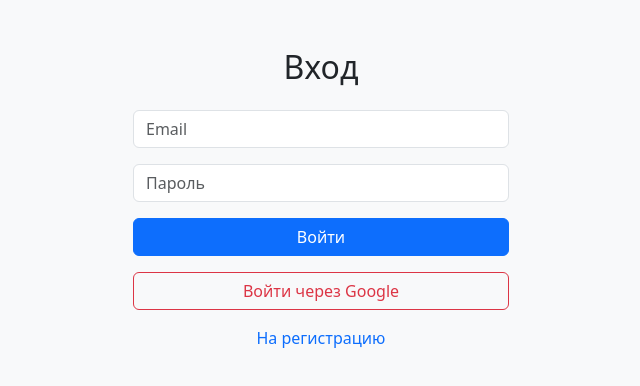
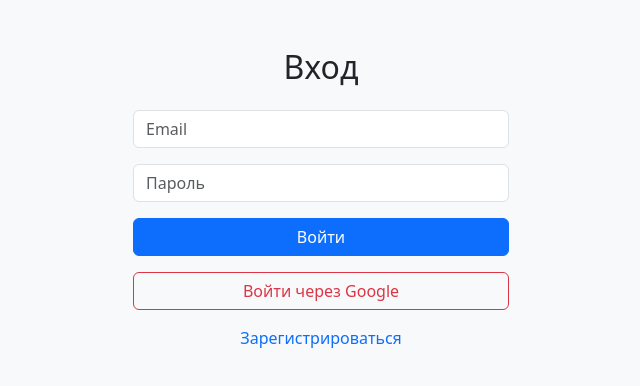
Before and after one commit to Fody0/WhatIf, a React (Create React App) app in the folder frontend/: page /login in a window 1280 px wide. Shown: the top 386 px of the page, without its empty margins (319-959 px from the left). Built offline with nearby package versions, Linux system fonts and the light colour scheme.

Commit message:
изменил название

```diff
--- a/frontend/src/components/Auth/Login.jsx
+++ b/frontend/src/components/Auth/Login.jsx
@@ -135,7 +135,7 @@ const LoginContent = () => {
                 {/* Ссылка на главную */}
                 <div className="text-center mt-3">
                     <Link to="/register" className="text-decoration-none">
-                        На регистрацию
+                        Зарегистрироваться
                     </Link>
                 </div>
             </Container>
--- a/frontend/src/components/Main/Main.jsx
+++ b/frontend/src/components/Main/Main.jsx
@@ -250,7 +250,7 @@ const Main = () => {
                 <div className="d-flex align-items-center justify-content-between mb-4">
                     <div className="d-flex align-items-center">
                         <i className="bi bi-stars text-primary fs-3 me-2"></i>
-                        <h4 className="m-0 fw-bold">NVplans</h4>
+                        <h4 className="m-0 fw-bold">WhatIf</h4>
                     </div>
                     <div className="position-relative" ref={menuRef}>
                         <div className="small" style={{ cursor: 'pointer' }} onClick={() => setShowMenu(!showMenu)}>
```
